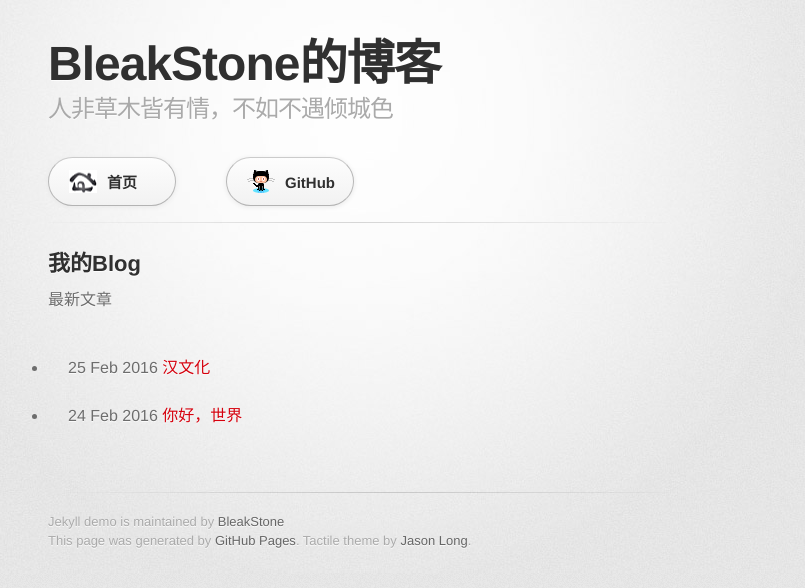
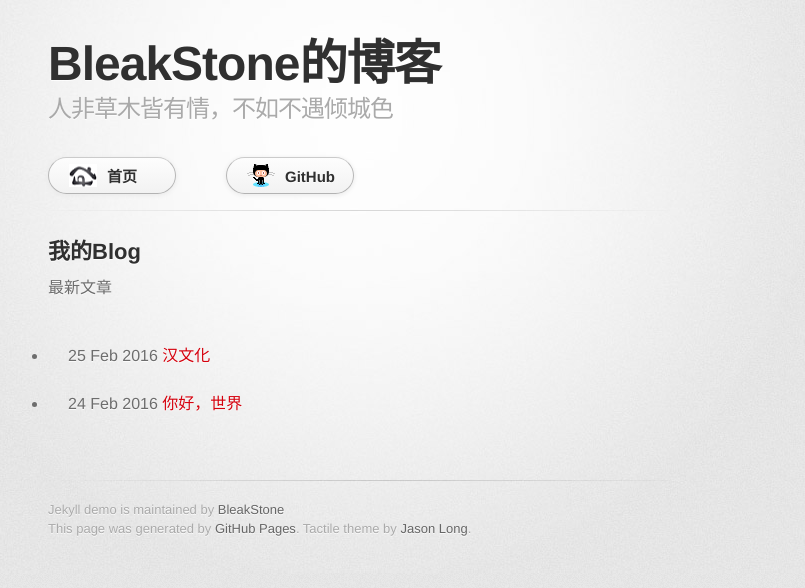
Before and after one commit to BleakStone/blog, a Jekyll site: the page built from index.html, in a window 1280 px wide. Shown: the top 588 px of the page, without its empty margins (282-1087 px from the left). Built offline with Jekyll 4.4.1, drawn with Linux system fonts in a browser that asks for light colours; some web fonts are replaced.

Commit message:
Update stylesheet.css

```diff
--- a/stylesheets/stylesheet.css
+++ b/stylesheets/stylesheet.css
@@ -106,7 +106,7 @@
   display: block;
   float: left;
   width: 110px;
-  padding: 12px 8px 12px 8px;
+  padding: 6px 8px 6px 8px;
   margin-right: 14px;
   font-size: 15px;
   font-weight: bold;
```
